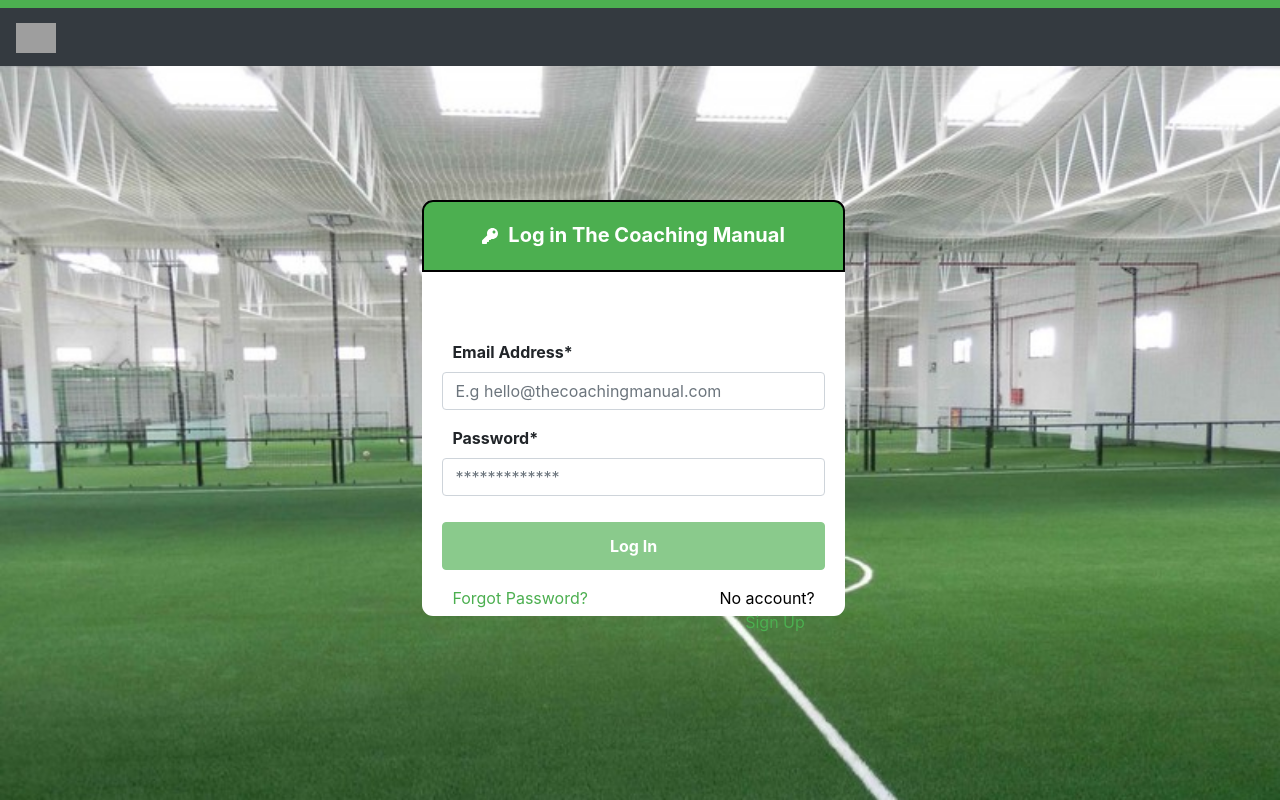
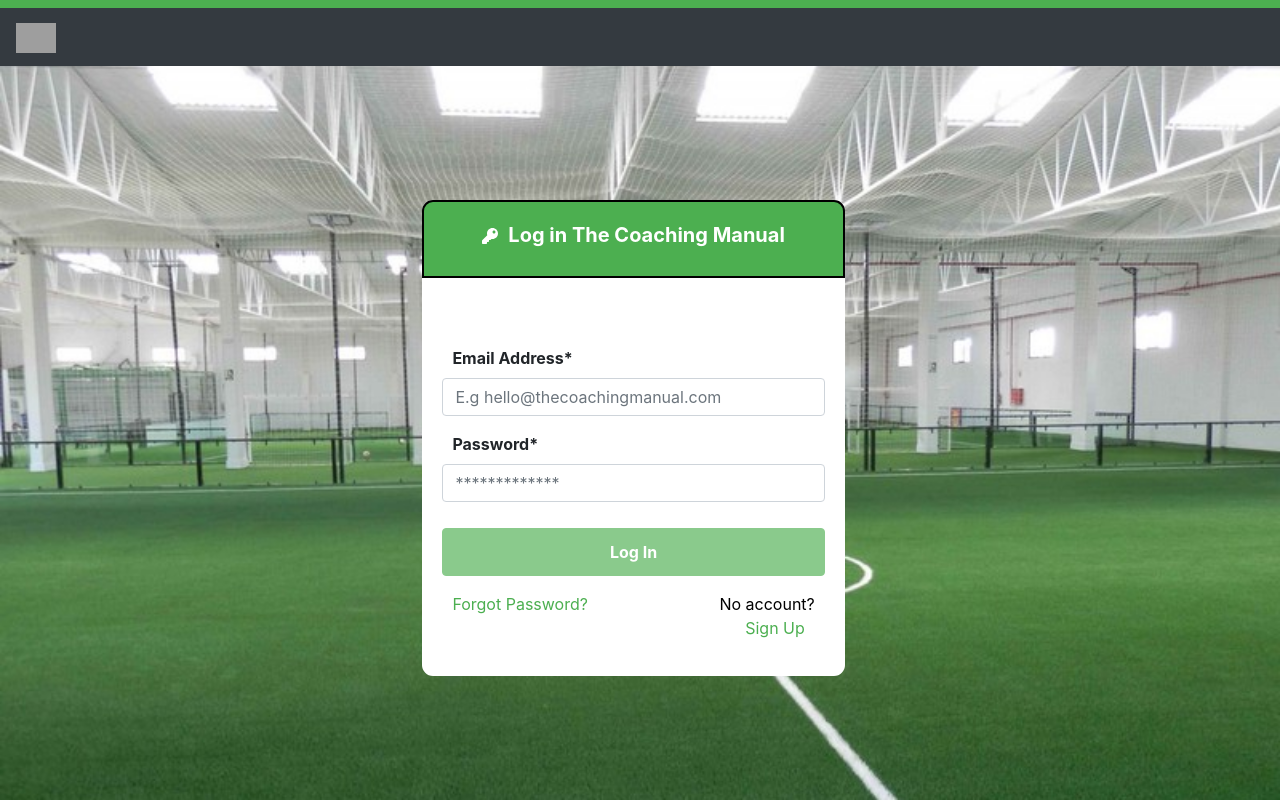
Before and after one commit to Orteu/The_Manual_Coach, a React (Create React App) app: page / in a window 1280 px wide. Built offline with nearby package versions, Linux system fonts and the light colour scheme; grey boxes are pictures that could not be loaded.

Commit message:
Fix bug height

```diff
--- a/package.json
+++ b/package.json
@@ -1,12 +1,14 @@
 {
   "name": "the_coaching_manual",
   "version": "0.1.0",
+  "homepage": "https://orteu.github.io/ManualCoach/",
   "private": true,
   "dependencies": {
     "@fortawesome/fontawesome-svg-core": "^1.2.8",
     "@fortawesome/free-solid-svg-icons": "^5.5.0",
     "@fortawesome/react-fontawesome": "^0.1.3",
     "bootstrap": "^4.1.3",
+    "gh-pages": "^2.0.1",
     "jquery": "^3.3.1",
     "react": "^16.6.3",
     "react-dom": "^16.6.3",
@@ -17,7 +19,9 @@
     "start": "react-scripts start",
     "build": "react-scripts build",
     "test": "react-scripts test",
-    "eject": "react-scripts eject"
+    "eject": "react-scripts eject",
+    "predeploy": "npm run build",
+    "deploy": "gh-pages -d build"
   },
   "eslintConfig": {
     "extends": "react-app"
--- a/src/App.css
+++ b/src/App.css
@@ -53,10 +53,16 @@
   background-size:cover;
 }
 
+@media only screen and (max-device-width: 480px) {
+    .fullContainer {
+        width: 60%;
+    }
+}
+
 .fullContainer {
     background-color: #ffffff;
     width: 33%;
-  height: 52%;
+    height: max-content;
     position: absolute;
     top: 25%;
     left: 33%;
@@ -65,13 +71,14 @@
     -webkit-border-radius: 11px 11px 11px 11px;
 }
 
+
 .headerForm{
   border-radius: 11px 11px 0px 0px;
   -moz-border-radius: 11px 11px 0px 0px;
   -webkit-border-radius: 11px 11px 0px 0px;
   border: 2px solid #000000;
   width: 100%;
-  height: 9vh;
+  height: max-content;
   background-color: #4caf50;
   text-align: center;
   vertical-align: middle;
```
Lines whose indentation alone changed are shown as unchanged.
